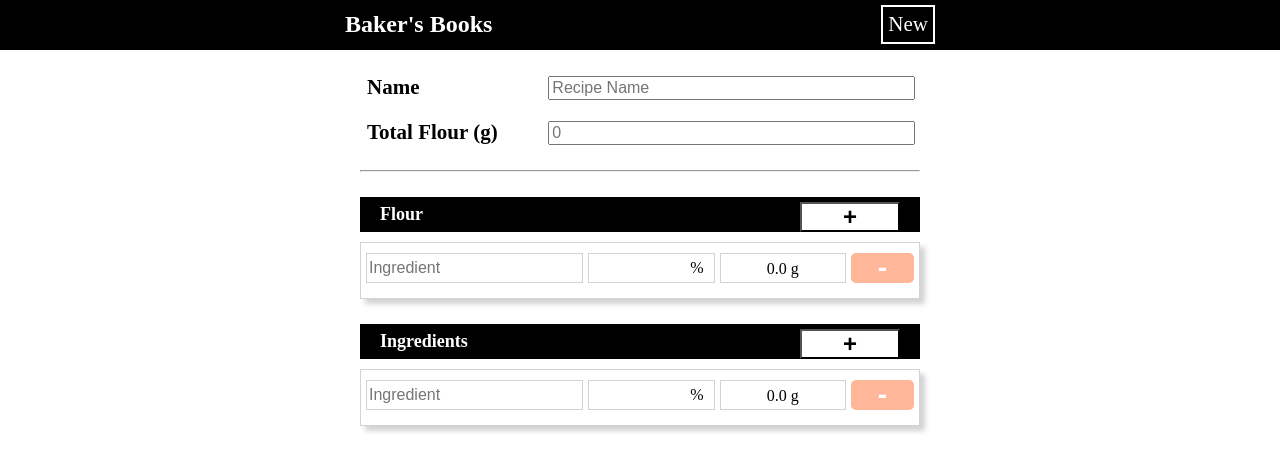
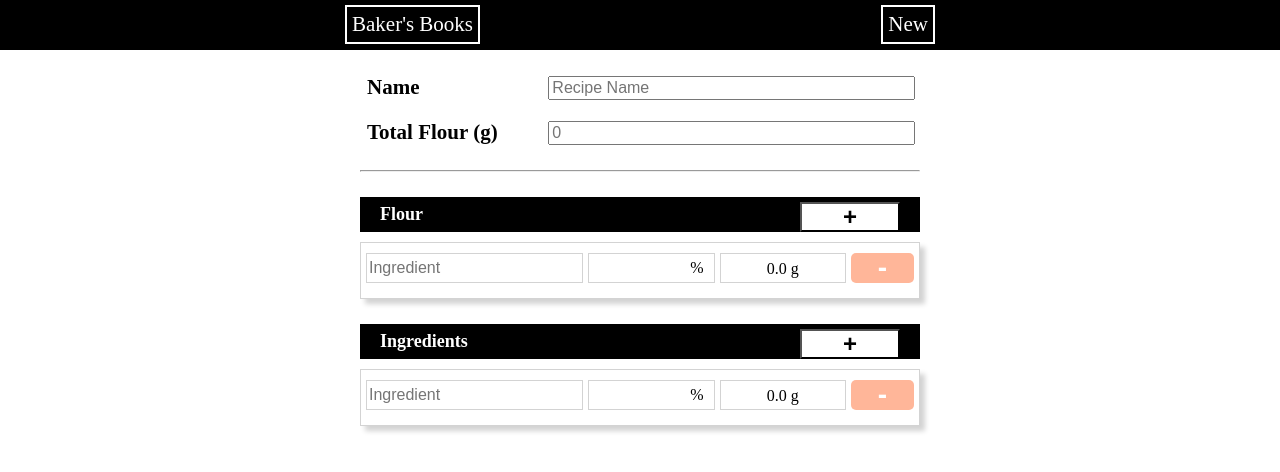
Before and after one commit to Drewlove/bakers-math-client, a React (Create React App) app: page /form/recipe/new in a window 1280 px wide. Shown: the top 472 px of the page. Built offline with nearby package versions, Linux system fonts and the light colour scheme.

Commit message:
Add link to Bakers Books text in NavBar

```diff
--- a/src/App.css
+++ b/src/App.css
@@ -32,7 +32,7 @@ form {
   padding: 5px;
 }
 
-.navbar__link-new {
+.navbar__link {
   text-decoration: none;
   color: white;
   border: 2px solid white;
--- a/src/NavBar/NavBar.js
+++ b/src/NavBar/NavBar.js
@@ -5,8 +5,10 @@ function NavBar() {
   return (
     <nav className="navbar">
       <div className="navbar__content">
-        <h1>Baker's Books</h1>
-        <Link className="navbar__link-new" to="/form/recipe/new">
+        <Link className="navbar__link" to="/">
+          Baker's Books
+        </Link>
+        <Link className="navbar__link" to="/form/recipe/new">
           New
         </Link>
       </div>
--- a/src/Utilities/APImethods/API_GET.js
+++ b/src/Utilities/APImethods/API_GET.js
@@ -82,7 +82,6 @@ const getUrls = (endpointArr) => {
     let url = `${config.API_ENDPOINT}/${key}`;
     return url;
   });
-  console.log(urlArr);
   return urlArr;
 };
 
```
